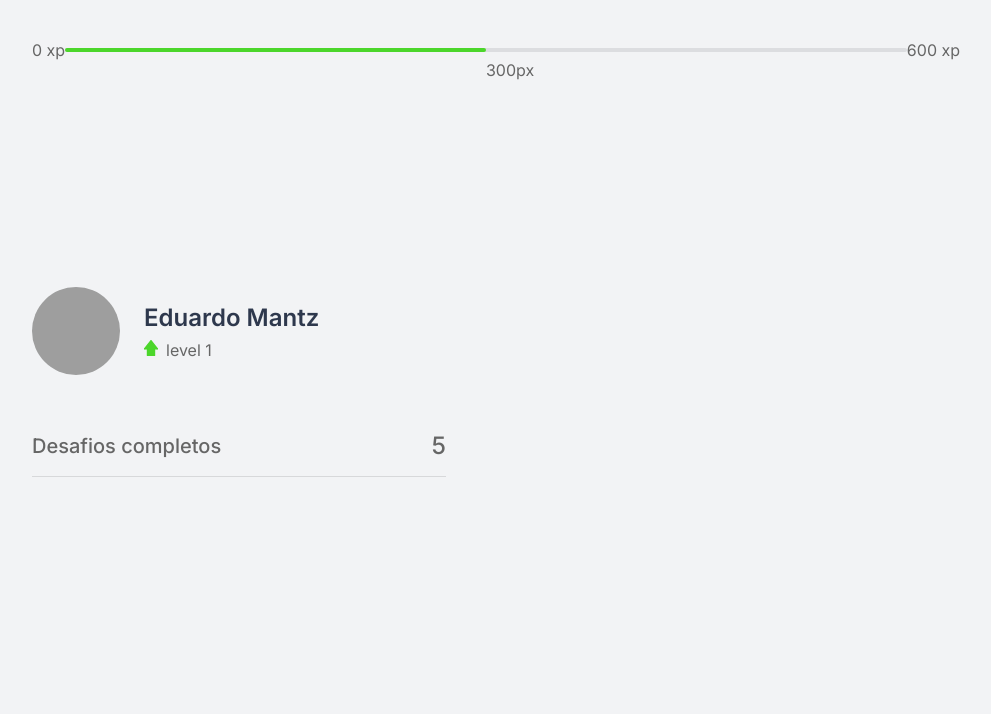
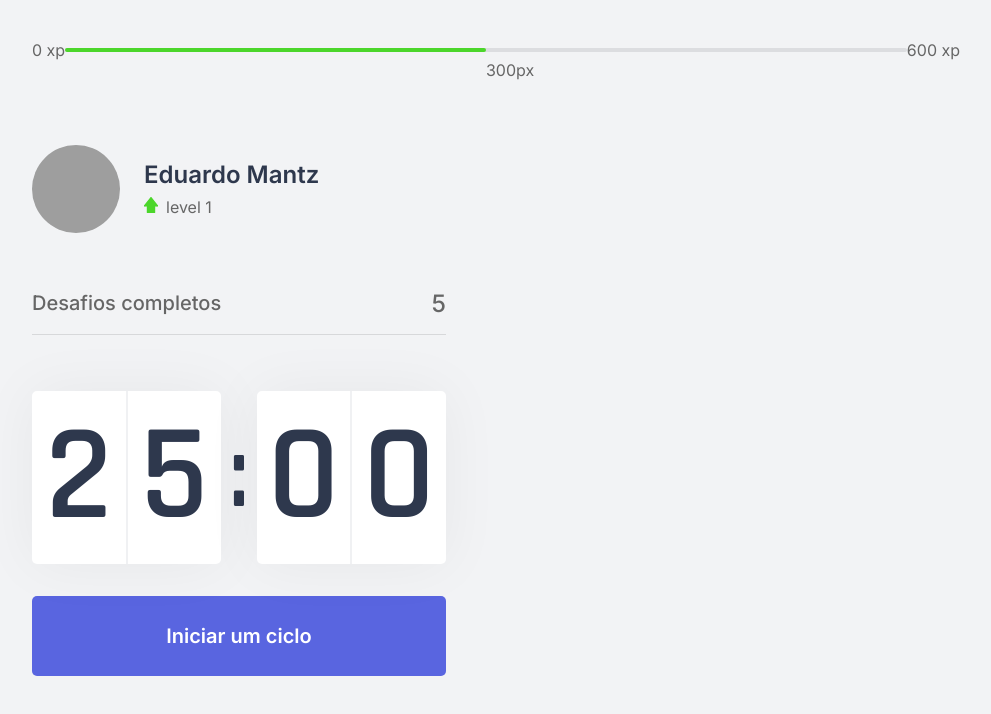
Before and after one commit to eduardomantz291/nlw-4-react-next-moveit, a Next.js app: page / in a window 1280 px wide. Shown: the top 714 px of the page, without its empty margins (144-1135 px from the left). Built offline with nearby package versions, Linux system fonts and the light colour scheme; grey boxes are pictures that could not be loaded.

Commit message:
componente countdown feito

```diff
--- /dev/null
+++ b/src/components/Countdown.tsx
@@ -0,0 +1,21 @@
+import styles from '../styles/components/CountDown.module.css'
+
+export function CountDown() {
+  return (
+    <div>
+      <div className={styles.countdownmContainer}>
+        <div>
+          <span>2</span>
+          <span>5</span>
+        </div>
+        <span>:</span>
+        <div>
+          <span>0</span>
+          <span>0</span>
+        </div>
+      </div>
+
+      <button type="button" className={styles.countdownButton}>Iniciar um ciclo</button>
+    </div>
+  );
+}
--- a/src/pages/_document.tsx
+++ b/src/pages/_document.tsx
@@ -5,6 +5,8 @@
     return (
       <Html>
         <Head>
+          <link rel="shortcut icon" href="favicon.png" type="image/png"/>
+
           <link rel="preconnect" href="https://fonts.gstatic.com" />
           <link href="https://fonts.googleapis.com/css2?family=Inter:wght@400;500;600&family=Rajdhani:wght@600&display=swap" rel="stylesheet" />
         </Head>
--- a/src/pages/index.tsx
+++ b/src/pages/index.tsx
@@ -1,18 +1,26 @@
 import { ComplatedChallenges } from '../components/CompletedChallenges';
+import { CountDown } from '../components/Countdown';
 import { ExperienceBar } from '../components/ExperienceBar';
 import { Profile } from '../components/Profile';
+
+import Head from 'next/head';
 
 import styles from '../styles/pages/Home.module.css'
 
 export default function Home() {
   return (
     <div className={styles.container}>
+      <Head>
+        <title>Inicio | move.it</title>
+      </Head>
+
       <ExperienceBar />
 
       <section>
         <div>
           <Profile />
           <ComplatedChallenges />
+          <CountDown />
         </div>
         <div></div>
       </section>
--- /dev/null
+++ b/src/styles/components/CountDown.module.css
@@ -0,0 +1,63 @@
+.countdownmContainer {
+  display: flex;
+  align-items: center;
+  font-family: Rajdhani;
+  font-weight: 600;
+  color: var(--title);
+}
+
+.countdownmContainer > div {
+  flex: 1;
+
+  display: flex;
+  align-items: center;
+  justify-content: space-evenly;
+
+  background: var(--white);
+  box-shadow: 0 0 60px rgba(0, 0, 0, 0.05);
+  border-radius: 5px;
+  font-size: 8.5rem;
+  text-align: center;
+}
+
+.countdownmContainer > div span {
+  flex: 1;
+}
+
+.countdownmContainer > div span:first-child {
+  border-right: 1px solid #f0f1f3;
+}
+
+.countdownmContainer > div span:last-child {
+  border-left: 1px solid #f0f1f3;
+}
+
+.countdownmContainer > span {
+  font-size: 6.25rem;
+  margin: 0.5rem;
+}
+
+.countdownButton {
+  width: 100%;
+  height: 5rem;
+
+  margin-top: 2rem;
+  display: flex;
+  align-items: center;
+  justify-content: center;
+
+  border: 0;
+  border-radius: 5px;
+
+  background: var(--blue);
+  color: var(--white);
+
+  font-size: 1.25rem;
+  font-weight: 600;
+
+  transition: background-color 0.2s;
+}
+
+.countdownButton:hover {
+  background: var(--blue-dark);
+}
--- a/src/styles/global.css
+++ b/src/styles/global.css
@@ -1,5 +1,3 @@
-@import url('https://fonts.googleapis.com/css2?family=Inter:wght@400;500;600&family=Rajdhani:wght@600&display=swap');
-
 * {
   margin: 0;
   padding: 0;
```
